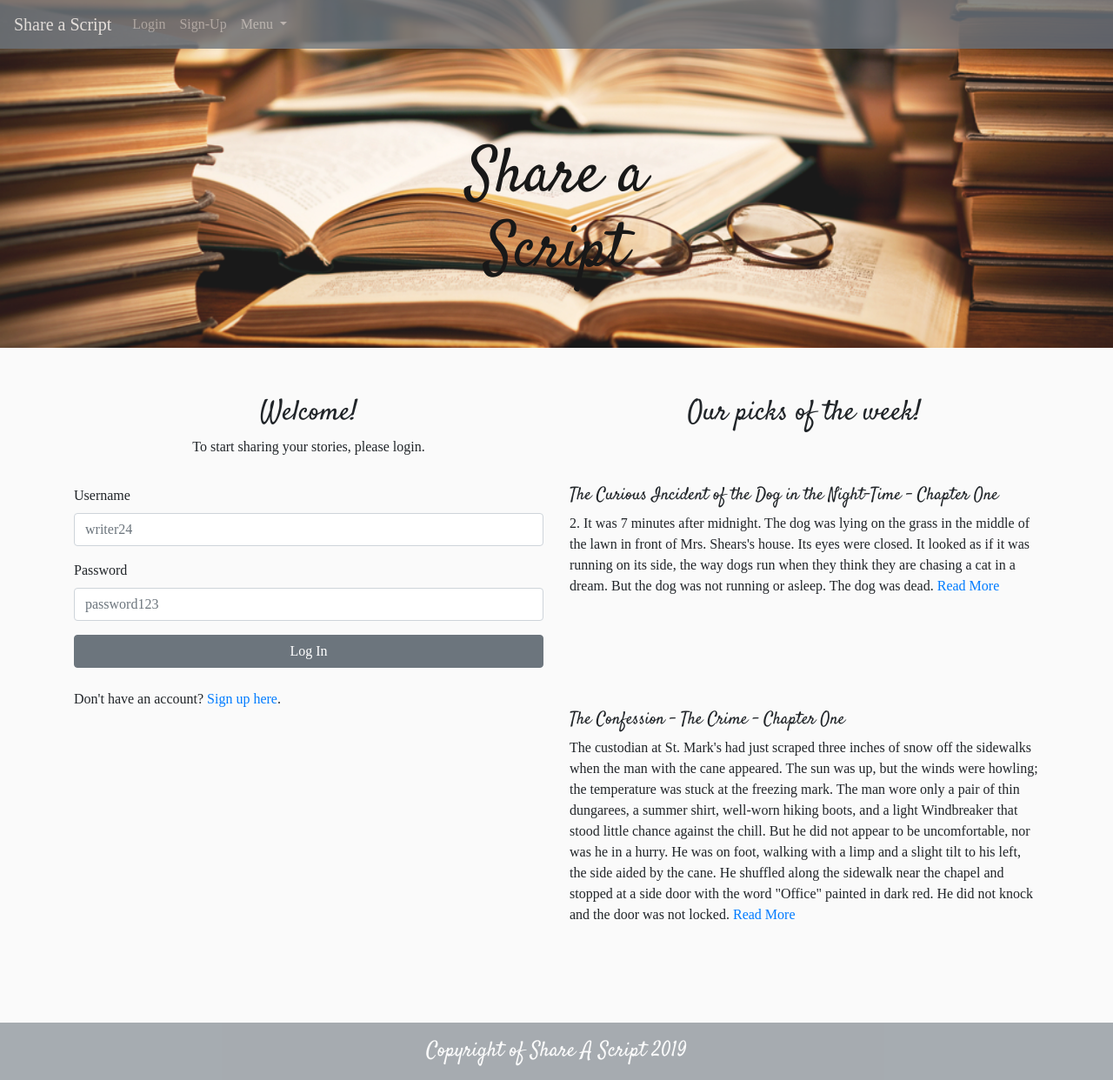
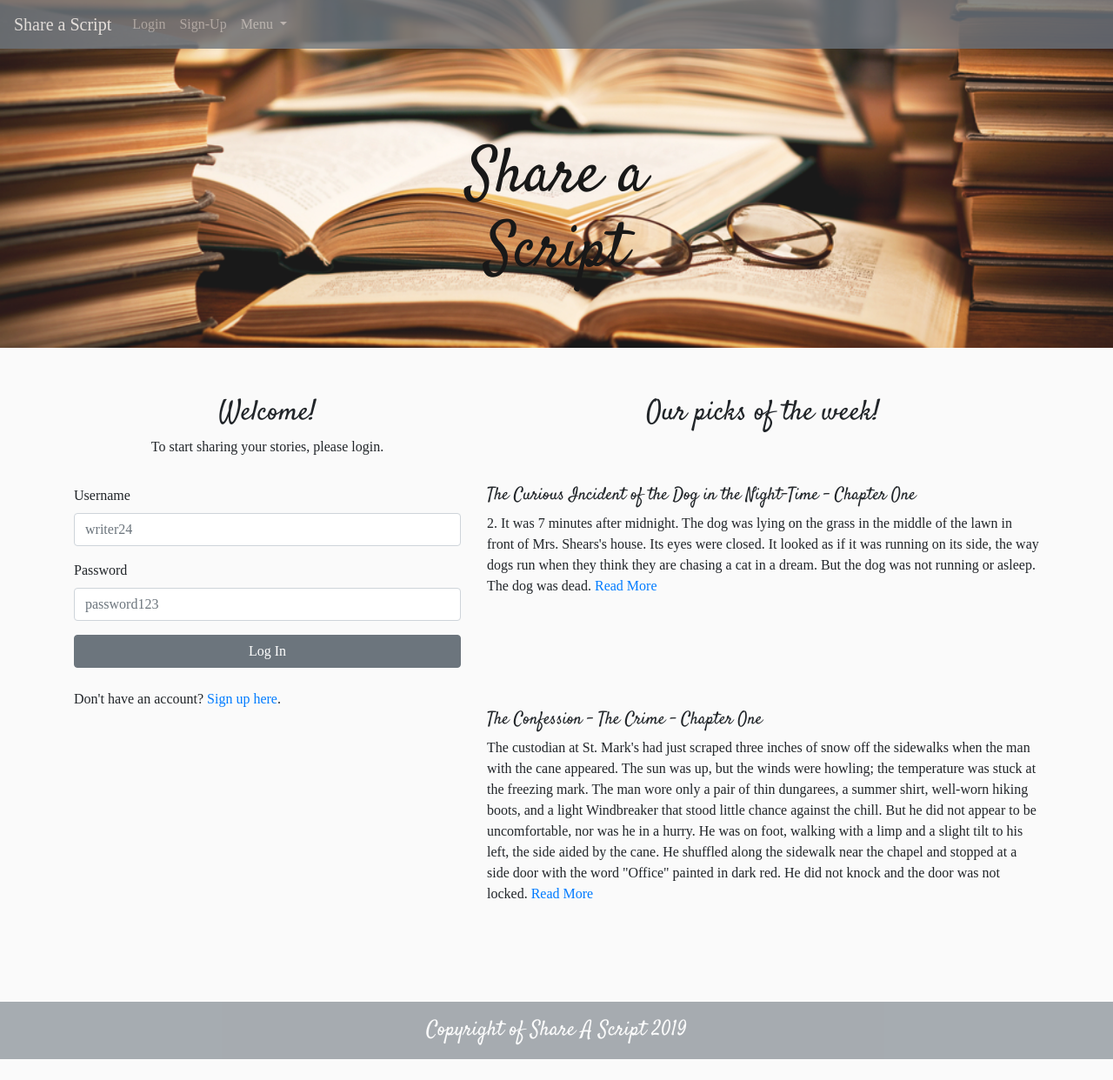
Before and after one commit to Seabhac-94/share_a_script, a Flask app: page /login in a window 1280 px wide. Shown: the whole page at 87% size. After the commit the page ends 1218 px from the top, so only its background shows below. Run offline with Flask 2, Linux system fonts and the light colour scheme; some libraries are stand-ins or nearby versions; some web fonts are replaced.

Commit message:
adjust login layout and welcome.html

```diff
--- a/app.py
+++ b/app.py
@@ -4,6 +4,7 @@ redirect, request, url_for, session, flash, Markup)
 import pymongo
 import bcrypt
 import dns
+import env
 from flask_pymongo import PyMongo
 from pymongo import MongoClient
 from bson.objectid import ObjectId
--- a/templates/login.html
+++ b/templates/login.html
@@ -4,17 +4,17 @@
 
 <div class="container py-5 second-font">
     <div class="row pt-2">
-        <div class="col-md-6 text-center">
+        <div class="col-md-5 text-center">
             <h2 class="main-heading sub-heading">Welcome!</h2>
             <p class='second-font'>To start sharing your stories, please login.</p>
         </div>
-        <div class="d-none d-md-block col-6 text-center">
-                <h2 class="main-heading sub-heading">Our picks of the week!</h2>
-            </div>
+        <div class="d-none d-md-block col-7 text-center">
+            <h2 class="main-heading sub-heading">Our picks of the week!</h2>
+        </div>
     </div>
     <div class="row pt-3 pb-5">
         <!--Login Form-->
-        <div class="col-md-6">
+        <div class="col-md-5">
             <form method="POST" action="{{ url_for('login') }}">
                 <div class="form-group">
                     <label for="username">Username</label>
@@ -42,20 +42,26 @@
             </div>
         </div>
         <!--Script Sample-->
-        <div class="d-none d-md-block col-6">
+        <div class="d-none d-md-block col-7">
             <h5 class="main-heading">The Curious Incident of the Dog in the Night-Time - Chapter One</h5>
             <p class="second-font">2. It was 7 minutes after midnight. The dog was lying on the grass in the middle
                 of the lawn in front of Mrs. Shears's house. Its eyes were closed. It looked as if it was running on
                 its side, the way dogs run when they think they are chasing a cat in a dream. But the dog was not
-                running or asleep. The dog was dead. <a
+                running or asleep. The dog was dead. <a href="{{url_for('view_scripts')}}">Read More</a>
+            </p>
+        </div>
+        <div class="d-none d-md-block col-7 offset-5">
+            <h5 class="main-heading">The Confession - The Crime - Chapter One</h5>
+            <p class="second-font">The custodian at St. Mark's had just scraped three inches of snow off the sidewalks
+                when the man with the cane appeared. The sun was up, but the winds were howling; the temperature was
+                stuck at the freezing mark. The man wore only a pair of thin dungarees, a summer shirt, well-worn hiking
+                boots, and a light Windbreaker that stood little chance against the chill. But he did not appear to be
+                uncomfortable, nor was he in a hurry. He was on foot, walking with a limp and a slight tilt to his left,
+                the side aided by the cane. He shuffled along the sidewalk near the chapel and stopped at a side door
+                with the word "Office" painted in dark red. He did not knock and the door was not locked. <a
                     href="{{url_for('view_scripts')}}">Read More</a>
             </p>
         </div>
-        <div class="d-none d-md-block col-6 offset-6">
-                <h5 class="main-heading">The Confession - The Crime - Chapter One</h5>
-                <p class="second-font">The custodian at St. Mark's had just scraped three inches of snow off the sidewalks when the man with the cane appeared. The sun was up, but the winds were howling; the temperature was stuck at the freezing mark. The man wore only a pair of thin dungarees, a summer shirt, well-worn hiking boots, and a light Windbreaker that stood little chance against the chill. But he did not appear to be uncomfortable, nor was he in a hurry. He was on foot, walking with a limp and a slight tilt to his left, the side aided by the cane. He shuffled along the sidewalk near the chapel and stopped at a side door with the word "Office" painted in dark red. He did not knock and the door was not locked. <a href="{{url_for('view_scripts')}}">Read More</a>
-                </p>
-            </div>
     </div>
 </div>
 {% endblock %}
```
Also changed, not shown: templates/welcome.html (+20 -5 lines).
